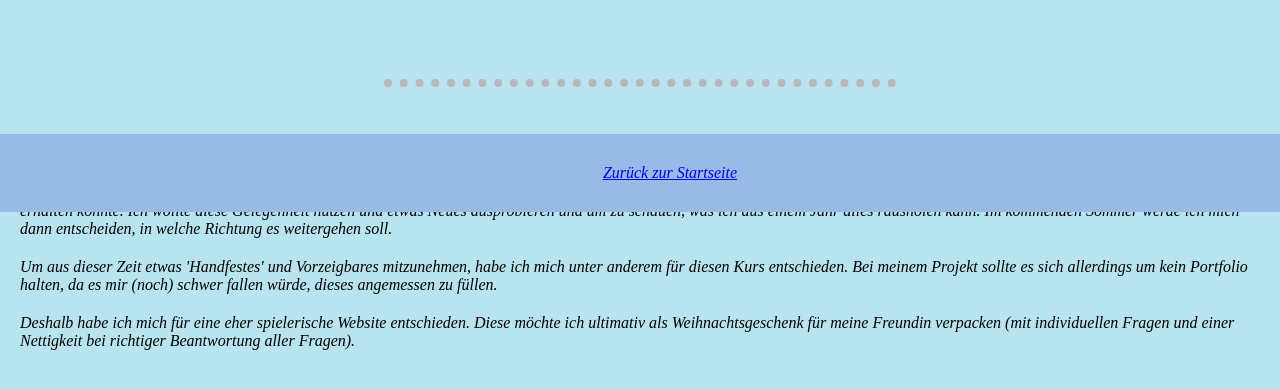
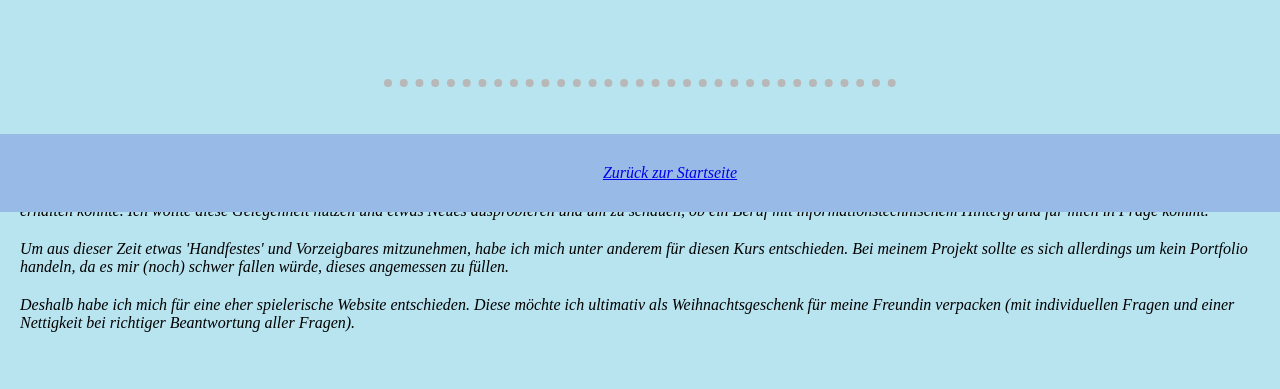
Before and after one commit to LasseWinkel/Quiz-Website, a plain HTML site: page Me.html in a window 1280 px wide. Shown: the part 588-977 px from the top of the page. Drawn offline with Linux system fonts and the light colour scheme.

Commit message:
Rechtschreibfehler korrigieren

```diff
--- a/Me.html
+++ b/Me.html
@@ -143,20 +143,20 @@
     </div>
     <hr />
     <div class="Begründung">
-      <h2>Wiese habe ich mir dieses Projekt ausgesucht?</h2>
+      <h2>Wieso habe ich mir dieses Projekt ausgesucht?</h2>
       <p>
         Ich bin zu diesem Wintersemester vom Mathe-Lehramtsstudium in den
         1-Fach-Studiengang Informatik gewechselt, da ich seit zwei Jahren keinen
         Platz in meinem Zweit-Wunsch-Fach Sport erhalten konnte. Ich wollte
         diese Gelegenheit nutzen und etwas Neues ausprobieren und um zu schauen,
-        was ich aus einem Jahr alles rausholen kann. Im kommenden Sommer werde
-        ich mich dann entscheiden, in welche Richtung es weitergehen soll.
+        ob ein Beruf mit informationstechnischem Hintergrund für mich in Frage
+        kommt.
       </p>
 
       <p>
         Um aus dieser Zeit etwas 'Handfestes' und Vorzeigbares mitzunehmen, habe
         ich mich unter anderem für diesen Kurs entschieden. Bei meinem Projekt
-        sollte es sich allerdings um kein Portfolio halten, da es mir (noch)
+        sollte es sich allerdings um kein Portfolio handeln, da es mir (noch)
         schwer fallen würde, dieses angemessen zu füllen.
       </p>
       <p>
```
